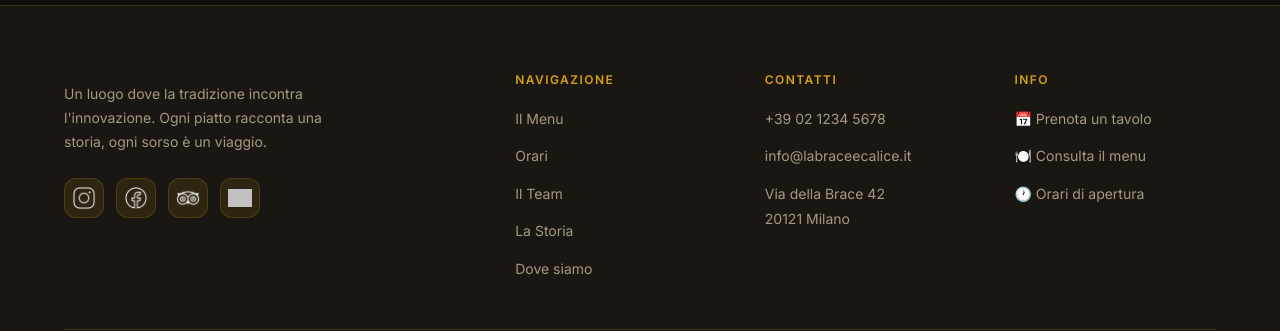
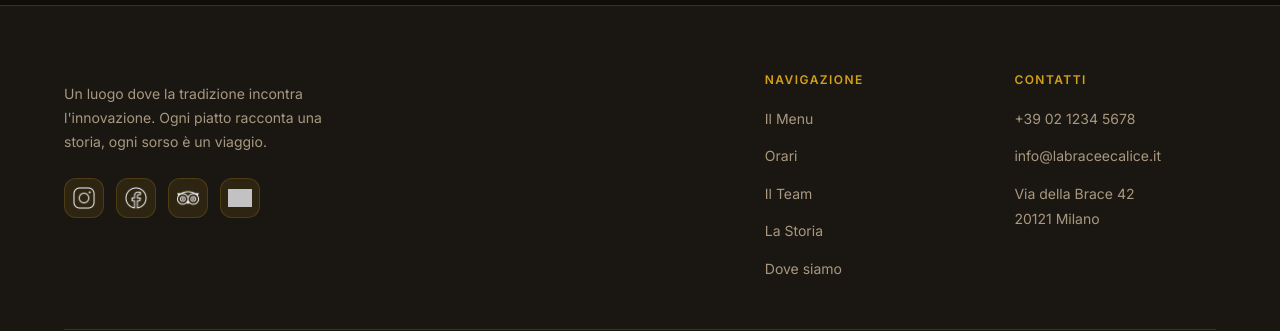
Before and after one commit to GabOnTrash/Business_template, a React (Vite) app in the folder template_ristorazione/ristoranti_pub/: page / in a window 1280 px wide. Shown: the part 3746-4077 px from the top of the page. Built offline with nearby package versions, Linux system fonts and the light colour scheme; grey boxes are pictures that could not be loaded; a web font is replaced by a local one.

Commit message:
changed footer section

```diff
--- a/template_ristorazione/ristoranti_pub/src/components/Footer/Footer.jsx
+++ b/template_ristorazione/ristoranti_pub/src/components/Footer/Footer.jsx
@@ -71,6 +71,7 @@ export default function Footer() {
           </div>
 
           {/* Navigation Column */}
+          <div></div>
           <div>
             <span className="footer__col-title">Navigazione</span>
             <ul className="footer__col-list" role="list">
@@ -106,33 +107,6 @@ export default function Footer() {
               </li>
             </ul>
           </div>
-
-          {/* Info Column */}
-          <div>
-            <span className="footer__col-title">Info</span>
-            <ul className="footer__col-list" role="list">
-              <li>
-                <a
-                  href={location.reservations}
-                  target="_blank"
-                  rel="noopener noreferrer"
-                  className="footer__col-link"
-                >
-                  📅 Prenota un tavolo
-                </a>
-              </li>
-              <li>
-                <a href="#menu" className="footer__col-link">
-                  🍽️ Consulta il menu
-                </a>
-              </li>
-              <li>
-                <a href="#hours" className="footer__col-link">
-                  🕐 Orari di apertura
-                </a>
-              </li>
-            </ul>
-          </div>
         </div>
 
         {/* Bottom Bar */}
```
